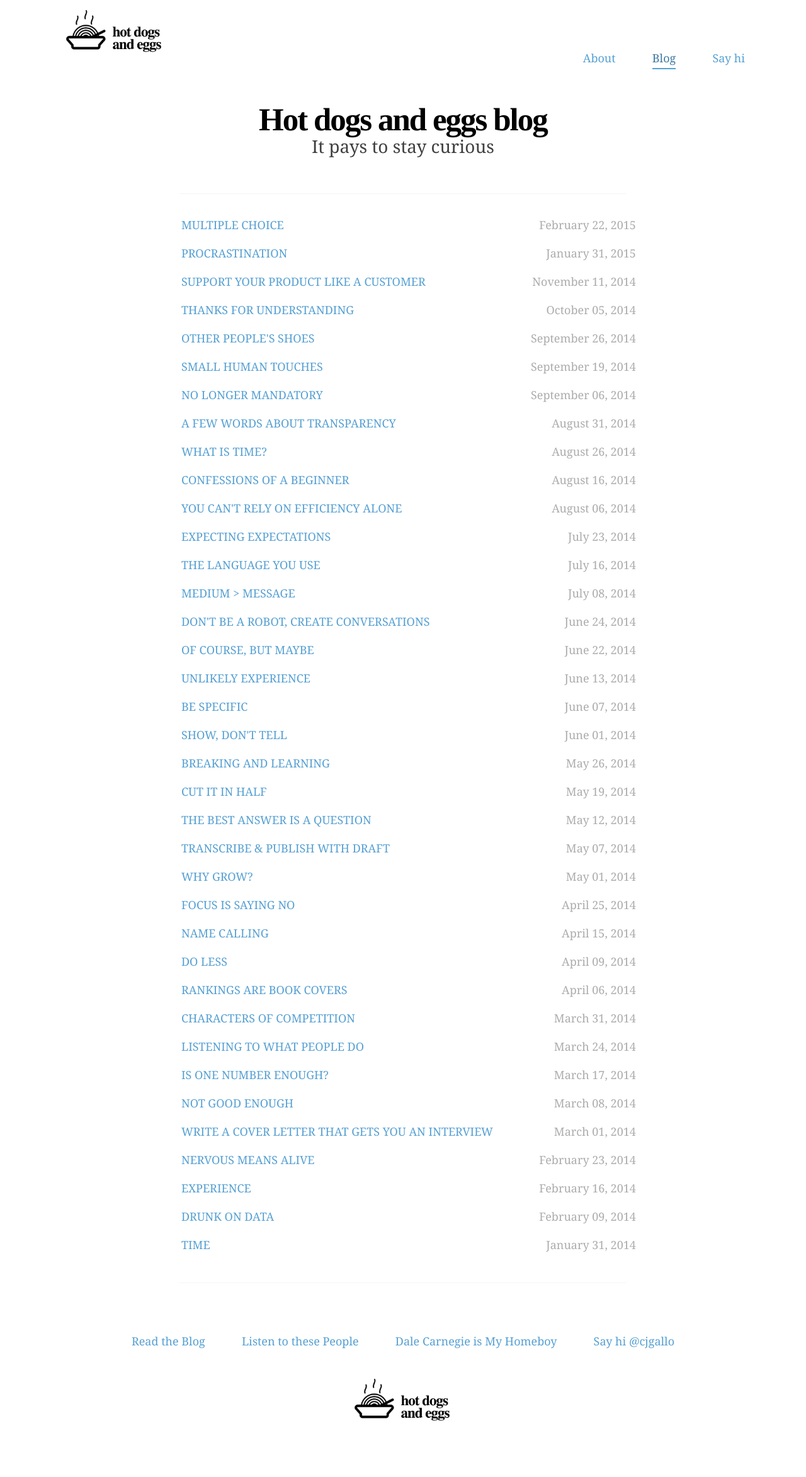
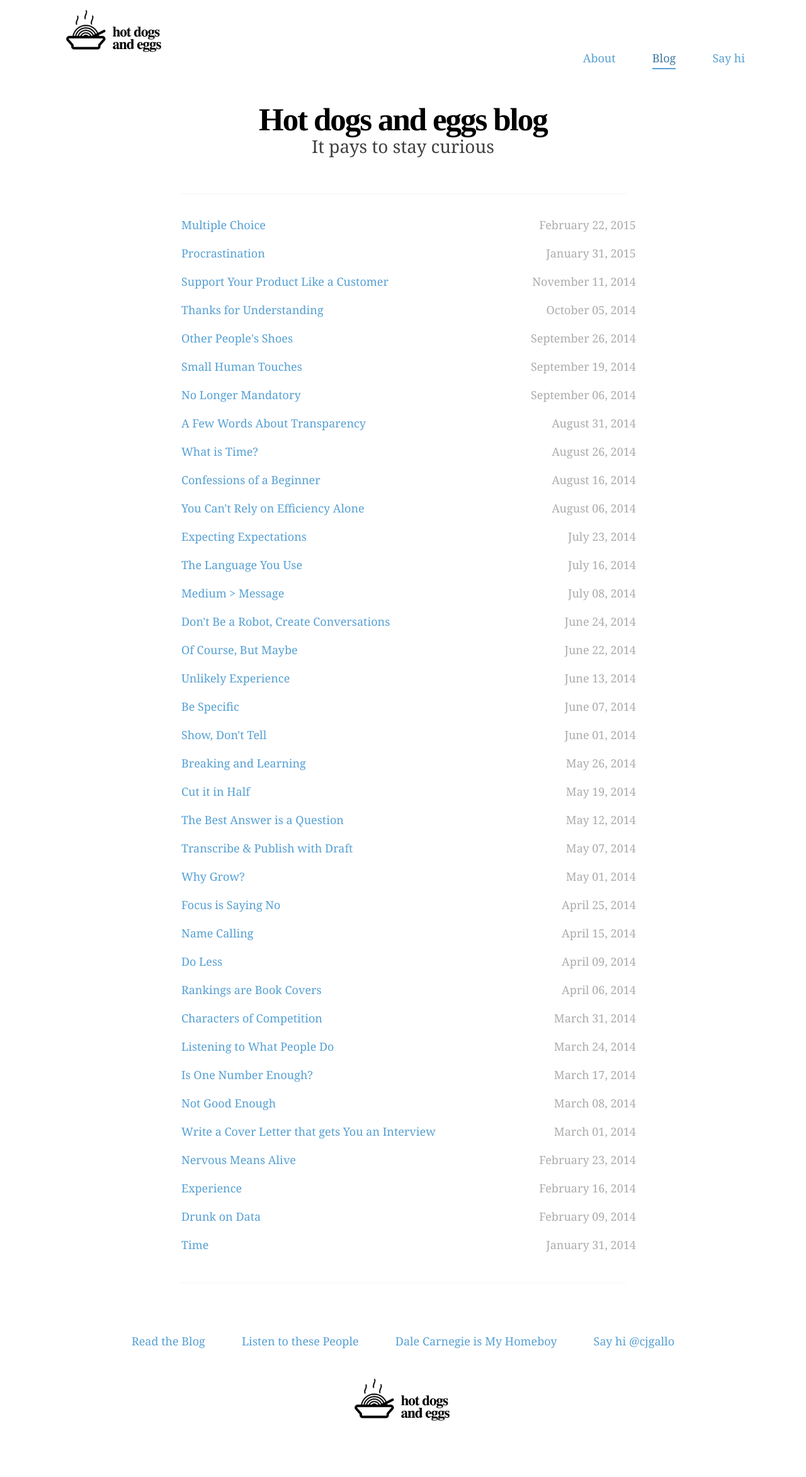
Before and after one commit to gallochris/writing, a Jekyll site: the page built from index.html, in a window 1280 px wide. Shown: the whole page at 63% size. Built offline with Jekyll 4.4.1, drawn with Linux system fonts in a browser that asks for light colours; nearby versions of some CDN libraries; Markdown is read by kramdown in place of the engine named in the settings.

Commit message:
adjust blog titles

```diff
--- a/css/archie.css
+++ b/css/archie.css
@@ -432,7 +432,7 @@ h1 {
 
 .blog-text {
     font-size:28px;
-    text-align:center
+    text-align:center;
 }
 
 .closing-text {
@@ -442,7 +442,6 @@ h1 {
 
 .blog-title {
     font-size:18px;
-    text-transform:uppercase
 }
 
 .date {
```
